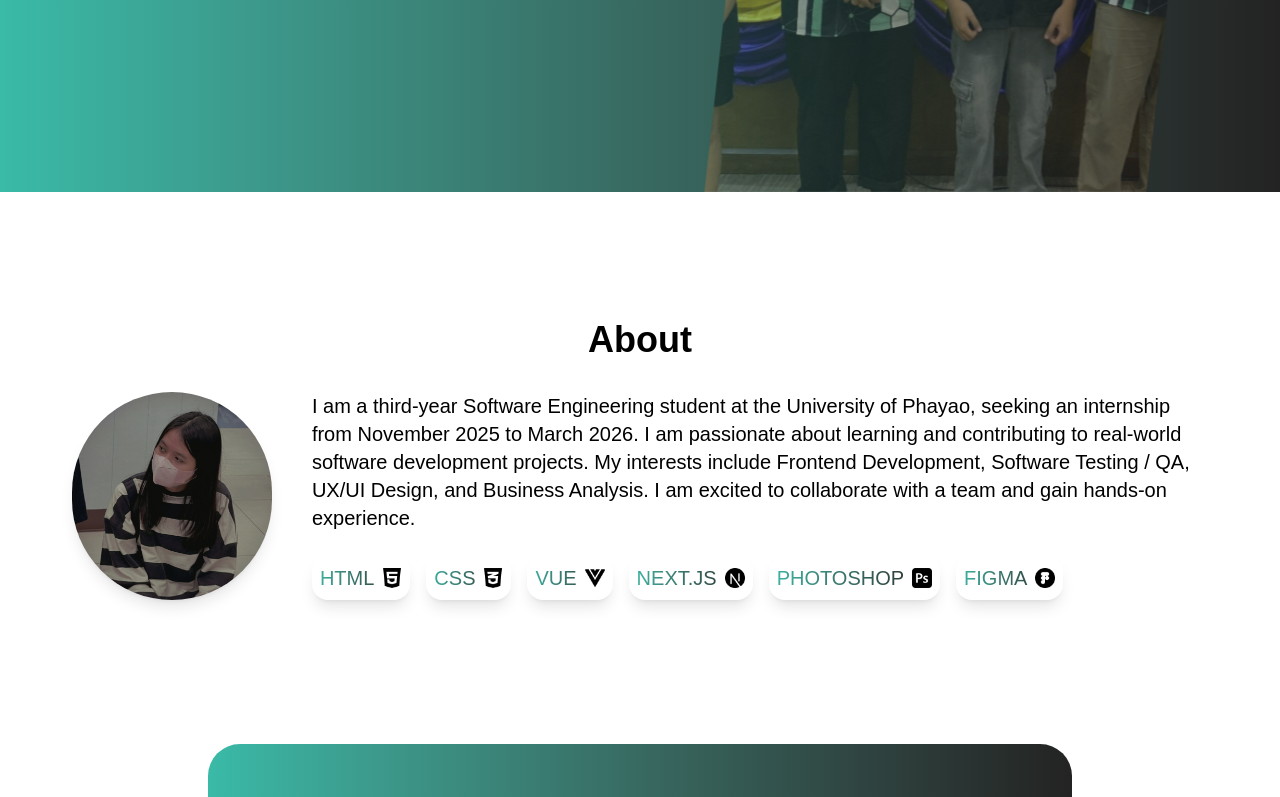
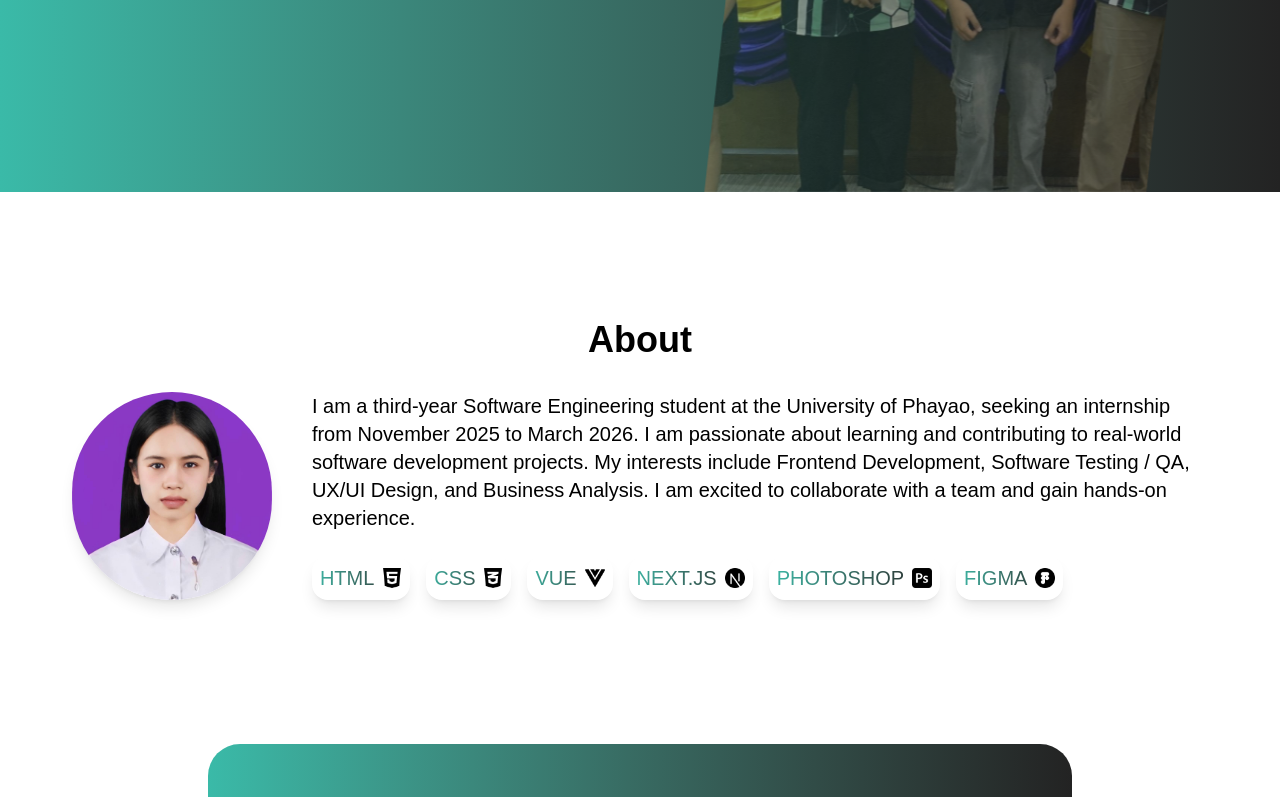
Before and after one commit to 66022804/cv, a Next.js app: page / in a window 1280 px wide. Shown: the part 508-1305 px from the top of the page. Built offline with nearby package versions, Linux system fonts and the light colour scheme.

Commit message:
add image

```diff
--- a/app/page.tsx
+++ b/app/page.tsx
@@ -499,7 +499,7 @@ export default function CV() {
                 }`}
               >
                 <Image
-                  src="/m.jpg"
+                  src="/9.jpg"
                   alt="Profile"
                   fill
                   className="object-cover"
```
Also changed, not shown: public/9.jpg (added), public/m.jpg (deleted).
